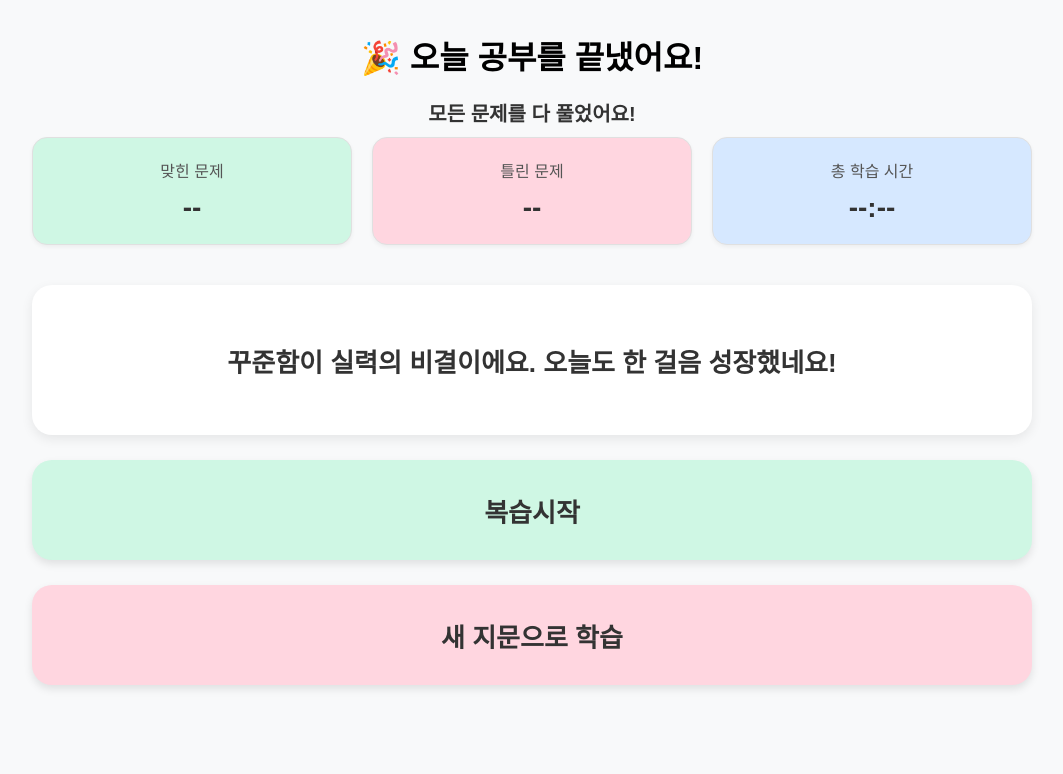
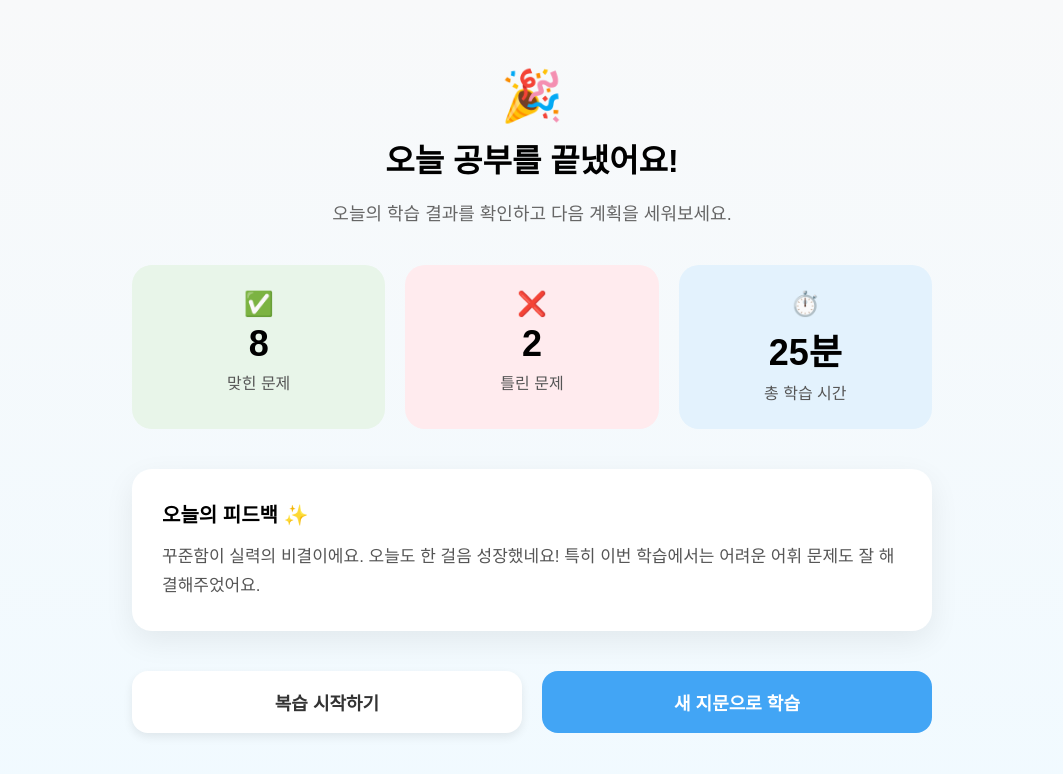
Before and after one commit to baejungjin/E-do_Education, a plain HTML site: page public/solvecomplete.html in a window 1280 px wide. Shown: the whole page, without its empty margins (108-1171 px from the left). Drawn offline with Linux system fonts and the light colour scheme; a web font is replaced by a local one.

Commit message:
문제 풀이 후 페이지

```diff
--- a/public/solvecomplete.html
+++ b/public/solvecomplete.html
@@ -3,33 +3,45 @@
 <head>
     <meta charset="UTF-8">
     <meta name="viewport" content="width=device-width, initial-scale=1.0">
-    <title>퀴즈 완료!</title>
+    <title>학습 완료!</title>
+    <link rel="stylesheet" as="style" crossorigin href="https://cdn.jsdelivr.net/gh/orioncactus/pretendard@v1.3.9/dist/web/static/pretendard.min.css" />
     <link rel="stylesheet" href="src/css/solvecomplete.css">
 </head>
 <body>
-    <div class="content-wrapper">
-                <div class="star-icon">🎉 오늘 공부를 끝냈어요!</div>
-        <h1 class="main-message">모든 문제를 다 풀었어요!</h1>
-        <p class="sub-message"></p>
-        <div class="summary-container">
-            <div class="summary-item summary-correct">
-                <div class="summary-label">맞힌 문제</div>
-                <div class="summary-value">--</div>
+    <div class="wrapper">
+        <header class="header">
+            <div class="icon">🎉</div>
+            <h1>오늘 공부를 끝냈어요!</h1>
+            <p>오늘의 학습 결과를 확인하고 다음 계획을 세워보세요.</p>
+        </header>
+
+        <section class="summary-grid">
+            <div class="summary-card">
+                <span class="card-icon">✅</span>
+                <div class="card-value">8</div>
+                <div class="card-label">맞힌 문제</div>
             </div>
-            <div class="summary-item summary-incorrect">
-                <div class="summary-label">틀린 문제</div>
-                <div class="summary-value">--</div>
+            <div class="summary-card">
+                <span class="card-icon">❌</span>
+                <div class="card-value">2</div>
+                <div class="card-label">틀린 문제</div>
             </div>
-            <div class="summary-item summary-time">
-                <div class="summary-label">총 학습 시간</div>
-                <div class="summary-value">--:--</div>
+            <div class="summary-card">
+                <span class="card-icon">⏱️</span>
+                <div class="card-value">25분</div>
+                <div class="card-label">총 학습 시간</div>
             </div>
-        </div>
-        <div class="new-box">
-            <p class="box-message">꾸준함이 실력의 비결이에요. 오늘도 한 걸음 성장했네요!</p>
-        </div>
-        <a href="main.html" class="action-button">복습시작</a>
-        <a href="load.html" class="action-button btn-new-study">새 지문으로 학습</a>
+        </section>
+
+        <section class="ai-feedback">
+            <h2>오늘의 피드백 ✨</h2>
+            <p>꾸준함이 실력의 비결이에요. 오늘도 한 걸음 성장했네요! 특히 이번 학습에서는 어려운 어휘 문제도 잘 해결해주었어요.</p>
+        </section>
+
+        <footer class="button-container">
+            <a href="#" class="cta-button secondary">복습 시작하기</a>
+            <a href="#" class="cta-button primary">새 지문으로 학습</a>
+        </footer>
     </div>
 </body>
 </html>
--- a/public/src/css/solvecomplete.css
+++ b/public/src/css/solvecomplete.css
@@ -1,134 +1,132 @@
+/* 기본 설정 */
 body {
-            background-color: #F8F9FA; /* 쿨 화이트 */
-            font-family: sans-serif;
-            display: flex;
-            justify-content: center;
-            align-items: flex-start; /* vertically align to top */
-            min-height: 100vh;
+    background: linear-gradient(180deg, #f8f9fa 0%, #f1faff 100%);
+    font-family: 'Pretendard', sans-serif;
     margin: 0;
-            padding: 4vh 0; /* Adjusted padding */
-            box-sizing: border-box;
-        }
-        .content-wrapper {
-            text-align: center;
-        }
-        .star-icon {
-            margin: 0 auto 20px;
-            font-size: 32px;
-            font-weight: bold;
-        }
-        .main-message {
-            font-size: 20px;
-            font-weight: bold;
-            color: #333;
-            margin: 0;
-        }
-        .sub-message {
-            font-size: 20px;
-            color: #555;
-            margin: 10px 0 0 0;
-        }
-        .summary-container {
-            display: flex;
-            justify-content: space-between;
-            gap: 20px;
-            width: 1000px;
-            margin: 10px auto 30px;
-        }
-
-        .summary-item {
-            background-color: #FFFFFF;
-            border: 1px solid #E0E0E0;
-            border-radius: 15px;
-            padding: 20px;
-            text-align: center;
-            box-shadow: 0 2px 4px rgba(0,0,0,0.05);
-            flex-grow: 1;
-            flex-basis: 0;
-        }
-
-        .summary-correct {
-            background-color: #CFF7E4;
-        }
-        .summary-incorrect {
-            background-color: #FFD6E0;
-        }
-        .summary-time {
-            background-color: #D6E8FF;
-        }
-
-        .summary-label {
-            font-size: 16px;
-            color: #555;
-            margin-bottom: 10px;
-        }
-
-        .summary-value {
-            font-size: 28px;
-            font-weight: bold;
-            color: #333;
-        }
-        .new-box {
-            width: 1000px;
-            height: 150px;
-            background-color: white;
-            border-radius: 20px;
-            box-shadow: 0 4px 12px rgba(0,0,0,0.08);
-            margin: 40px auto 0;
+    padding: 50px 20px;
     display: flex;
     justify-content: center;
     align-items: center;
-            padding: 20px;
+    min-height: 100vh;
     box-sizing: border-box;
 }
-        .box-message {
-            font-size: 26px;
-            font-weight: bold;
-            color: #333;
+
+.wrapper {
+    width: 100%;
+    max-width: 800px;
+    text-align: center;
+}
+
+/* 헤더 */
+.header .icon {
+    font-size: 50px;
+    animation: bounce 2s infinite;
+}
+
+.header h1 {
+    font-size: 32px;
+    font-weight: 700;
+    margin: 10px 0;
+}
+
+.header p {
+    font-size: 18px;
+    color: #666;
+    margin-bottom: 40px;
+}
+
+/* 학습 요약 카드 */
+.summary-grid {
+    display: grid;
+    grid-template-columns: repeat(3, 1fr);
+    gap: 20px;
+    margin-bottom: 40px;
+}
+
+.summary-card {
+    padding: 25px;
+    border-radius: 20px;
+    transition: all 0.3s ease;
+}
+
+.summary-card:hover {
+    transform: translateY(-5px);
+    box-shadow: 0 8px 20px rgba(0, 0, 0, 0.08);
+}
+
+.summary-card:nth-child(1) { background-color: #E8F5E9; } /* 맞힌 문제: 민트 */
+.summary-card:nth-child(2) { background-color: #FFEBEE; } /* 틀린 문제: 핑크 */
+.summary-card:nth-child(3) { background-color: #E3F2FD; } /* 학습 시간: 블루 */
+
+.summary-card .card-icon { font-size: 24px; }
+.summary-card .card-value { font-size: 36px; font-weight: 700; margin: 5px 0; }
+.summary-card .card-label { font-size: 16px; color: #555; }
+
+/* AI 피드백 */
+.ai-feedback {
+    background-color: #fff;
+    border-radius: 20px;
+    padding: 30px;
+    margin-bottom: 40px;
+    text-align: left;
+    box-shadow: 0 10px 30px rgba(0, 0, 0, 0.07);
+}
+
+.ai-feedback h2 {
+    font-size: 20px;
+    font-weight: 700;
+    margin: 0 0 15px 0;
+}
+
+.ai-feedback p {
+    font-size: 17px;
+    line-height: 1.7;
+    color: #555;
     margin: 0;
 }
-        .action-button {
-            display: flex;
-            justify-content: center;
-            align-items: center;
-            width: 1000px;
-            height: 100px;
-            background-color: #CFF7E4;
-            border-radius: 20px; /* Match the box */
-            text-decoration: none;
-            color: #333;
-            font-weight: bold;
-            font-size: 26px; /* Increased font size */
-            margin-top: 25px;
-            transition: transform 0.2s ease, box-shadow 0.2s ease;
-            box-shadow: 0 4px 8px rgba(0,0,0,0.1);
-        }
-        .action-button:hover {
-            transform: translateY(-3px);
-            box-shadow: 0 6px 12px rgba(0,0,0,0.15);
-        }
-        .action-button.btn-new-study {
-            background-color: #FFD6E0;
+
+/* 하단 버튼 */
+.button-container {
+    display: grid;
+    grid-template-columns: 1fr 1fr;
+    gap: 20px;
 }
 
-        @media (max-width: 1080px) {
-            .new-box, .action-button, .summary-container {
-                width: 90vw;
-                height: auto; /* Adjust height for responsiveness */
+.cta-button {
+    padding: 18px;
+    border-radius: 16px;
+    font-size: 18px;
+    font-weight: 700;
+    text-decoration: none;
+    transition: all 0.3s ease;
 }
-            .new-box {
-                 min-height: 150px;
+
+.cta-button:hover { transform: scale(1.03); }
+
+.cta-button.primary {
+    background-color: #42A5F5;
+    color: #fff;
 }
-            .action-button {
-                min-height: 100px;
+.cta-button.primary:hover { background-color: #1E88E5; }
+
+.cta-button.secondary {
+    background-color: #fff;
+    color: #333;
+    box-shadow: 0 4px 10px rgba(0,0,0,0.08);
 }
-            .summary-container {
-                flex-direction: column;
-                align-items: center;
+.cta-button.secondary:hover { background-color: #F1F3F5; }
+
+/* 애니메이션 */
+@keyframes bounce {
+    0%, 20%, 50%, 80%, 100% { transform: translateY(0); }
+    40% { transform: translateY(-20px); }
+    60% { transform: translateY(-10px); }
 }
-            .summary-item {
-                width: 80%;
-                flex-grow: 0; /* On mobile, don't grow */
-                flex-basis: auto;
+
+/* 반응형 */
+@media (max-width: 768px) {
+    body { padding: 30px 20px; }
+    .summary-grid, .button-container {
+        grid-template-columns: 1fr;
     }
 }
```
Lines whose indentation alone changed are shown as unchanged.
